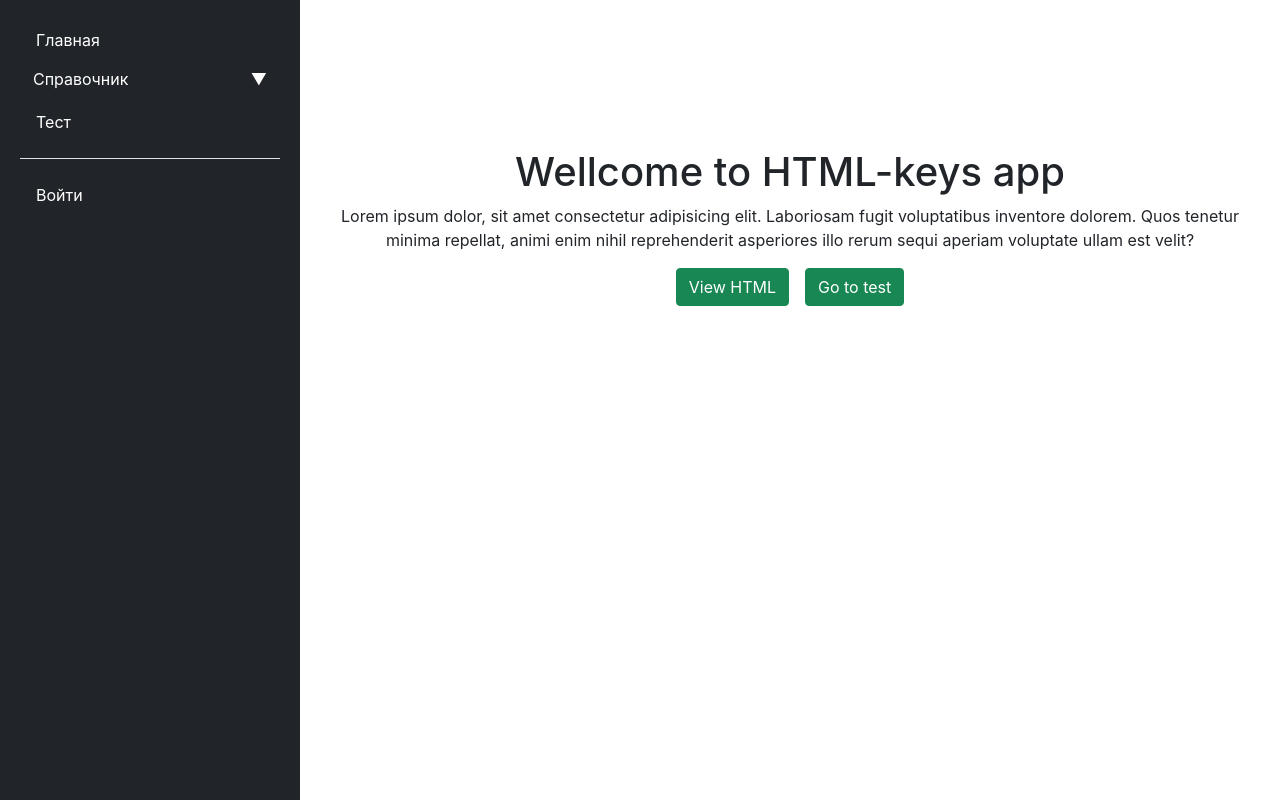
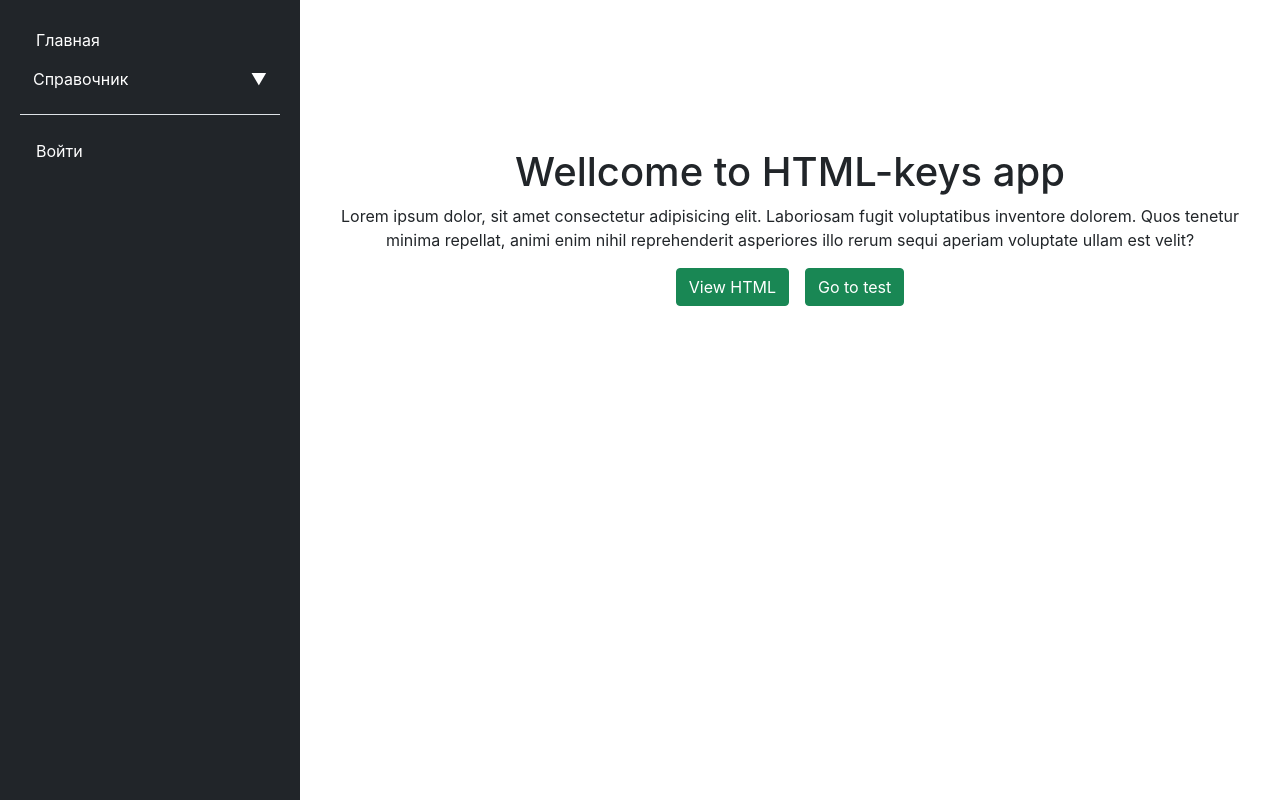
Before and after one commit to WebMobik/school-app, a React (Create React App) app: page / in a window 1280 px wide. Built offline with nearby package versions, Linux system fonts and the light colour scheme.

Commit message:
Add go to test-app if user authenticate

```diff
--- a/src/App.jsx
+++ b/src/App.jsx
@@ -36,9 +36,11 @@ const App = () => {
           <Route path="/profile">
             <Profile />
           </Route>
-          <Route path="/test">
-            <TestApp />
-          </Route>
+          {auth.isAuthenticate().session && (
+            <Route path="/test">
+              <TestApp />
+            </Route>
+          )}
           <Route path="/sign-in">
             <Signin />
           </Route>
--- a/src/components/Sidebar/Sidebar.jsx
+++ b/src/components/Sidebar/Sidebar.jsx
@@ -35,18 +35,20 @@ const Sidebar = ({ children }) => {
           {Object.entries(data).map((item, index) => (
             <SidebarItem key={index} titleMenu={item[0]} childItems={item[1]} />
           ))}
+          {isAuth.session ? (
+            <>
               <SidebarMenuItem title="Тест" onClick={openModal}/>
-          {/* <li className="sidebar-item" onClick={openModal}>
-            Тест
-          </li> */}
               <li className="border-top my-3"></li>
-          {isAuth.session ? (
               <SidebarItem
                 titleMenu={isAuth.user.name}
                 childItems={profileList}
               />
+            </>
           ) : (
+            <>
+              <li className="border-top my-3"></li>
               <SidebarMenuItem title="Войти" link="/sign-in" />
+            </>
           )}
         </ul>
         {isOpenModal && (
```
Also changed, not shown: 1 other file (tests, documents, lock files or other folders). Lines whose indentation alone changed are shown as unchanged.
